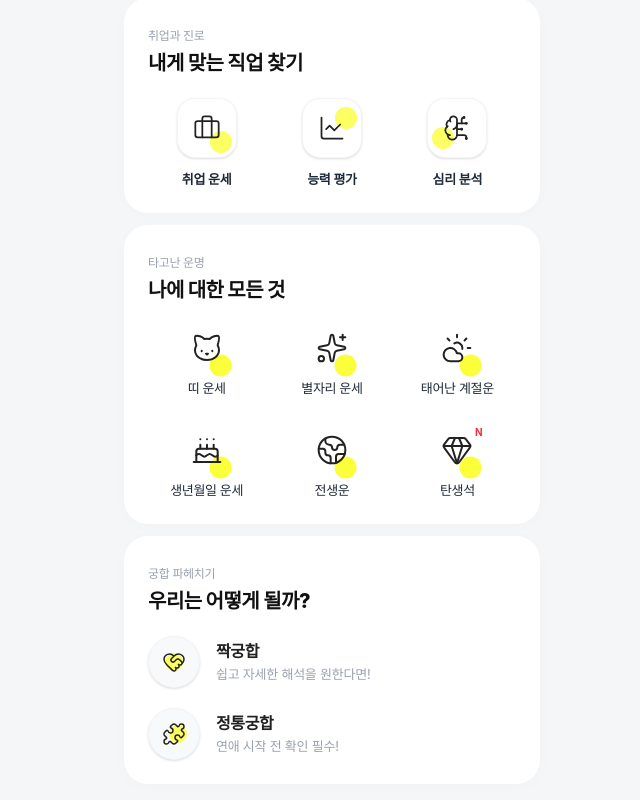
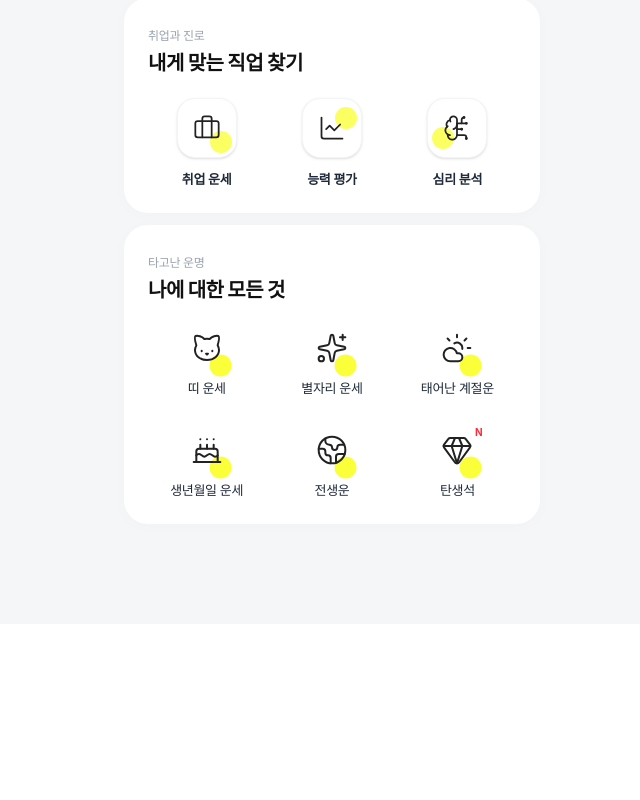
Before and after one commit to kimhoon0612-dev/saju-web, a Next.js app in the folder frontend/: page /saju in a window 1280 px wide. Shown: the part 1193-1993 px from the top of the page, without its empty margins (308-948 px from the left). After the commit the page ends 1849 px from the top, so only its background shows below. Built offline with nearby package versions, Linux system fonts and the light colour scheme; a web font is replaced by a local one.

Commit message:
fix: add fallback stream decoding to prevent UI crash

```diff
--- a/frontend/src/app/saju/page.tsx
+++ b/frontend/src/app/saju/page.tsx
@@ -498,35 +498,6 @@ export default function FortuneHubPage() {
                     </div>
                 </section>
 
-                {/* Section 6: 궁합 파헤치기 (List Variant) */}
-                <section className="bg-white rounded-[24px] p-6 shadow-[0_2px_15px_rgba(0,0,0,0.02)]">
-                    <div className="mb-5">
-                        <span className="text-[12px] text-gray-400 font-medium tracking-tight">궁합 파헤치기</span>
-                        <h2 className="text-[20px] font-extrabold mt-0.5 text-[#111]">우리는 어떻게 될까?</h2>
-                    </div>
-                    <div className="flex flex-col gap-5">
-                        <Link href="/saju/confirm?type=짝궁합" className="flex items-center gap-4 group cursor-pointer">
-                            <div className="w-[52px] h-[52px] rounded-full bg-[#f8f9fb] flex items-center justify-center border border-gray-100 shadow-sm shrink-0">
-                                <div className="absolute w-[18px] h-[18px] bg-[#fbff3a] rounded-full opacity-80"></div>
-                                <HeartHandshake size={24} strokeWidth={1.5} className="relative z-10 text-[#222]" />
-                            </div>
-                            <div className="flex flex-col">
-                                <h3 className="text-[16px] font-bold text-[#222]">짝궁합</h3>
-                                <p className="text-[13px] text-gray-400 mt-0.5">쉽고 자세한 해석을 원한다면!</p>
-                            </div>
-                        </Link>
-                        <Link href="/saju/confirm?type=정통궁합" className="flex items-center gap-4 group cursor-pointer">
-                            <div className="w-[52px] h-[52px] rounded-full bg-[#f8f9fb] flex items-center justify-center border border-gray-100 shadow-sm shrink-0">
-                                <div className="absolute w-[18px] h-[18px] bg-[#fbff3a] rounded-full translate-x-1 opacity-80"></div>
-                                <Puzzle size={24} strokeWidth={1.5} className="relative z-10 text-[#222]" />
-                            </div>
-                            <div className="flex flex-col">
-                                <h3 className="text-[16px] font-bold text-[#222]">정통궁합</h3>
-                                <p className="text-[13px] text-gray-400 mt-0.5">연애 시작 전 확인 필수!</p>
-                            </div>
-                        </Link>
-                    </div>
-                </section>
 
             </main>
 
```
